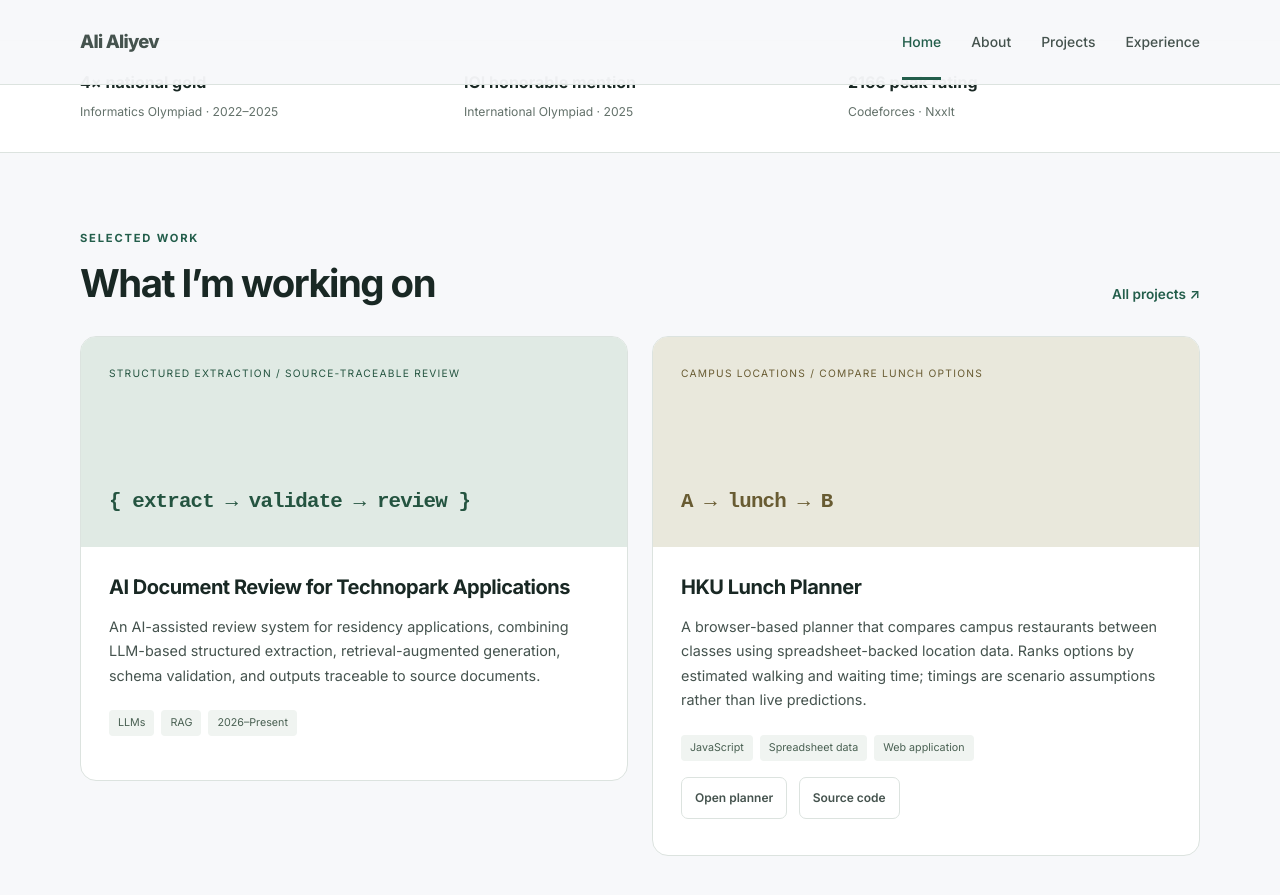
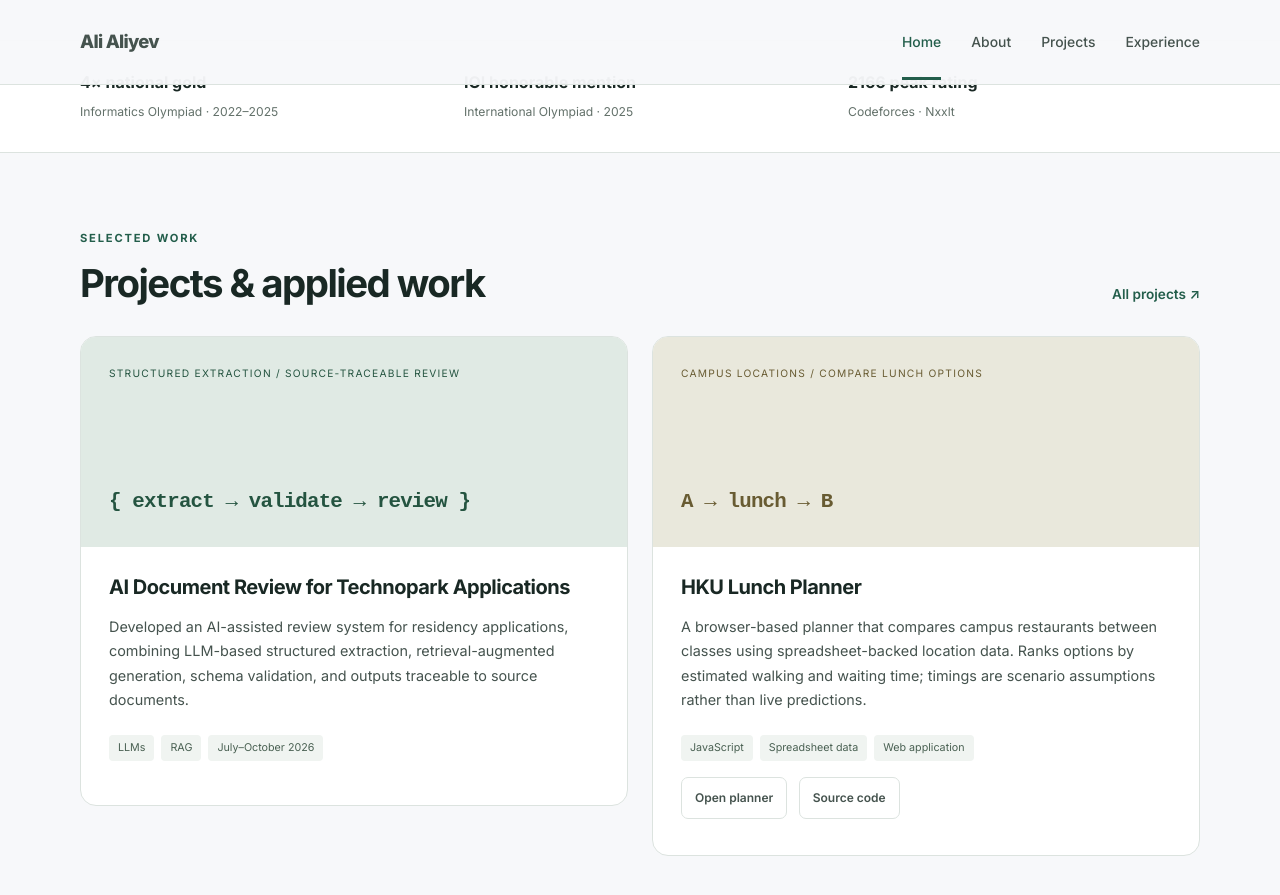
Before and after one commit to NELT14/personal-portfolio, a Jekyll site: the page built from index.html, in a window 1280 px wide and 900 px high, scrolled down 659 px. Shown: the top 895 px of the window. Built offline with Jekyll 4.4.1, drawn with Linux system fonts in a browser that asks for light colours.

Commit message:
Mark Technopark project complete in October 2026

```diff
--- a/_data/activities.yml
+++ b/_data/activities.yml
@@ -1,7 +1,7 @@
 work_experience:
   - title: AI Document Review for Technopark Applications
-    description: "Develop LLM-based structured extraction, retrieval-augmented generation, schema validation, and source-traceable outputs for a system supporting expert review of residency applications."
-    tags: [Applied AI, July 2026–Present]
+    description: "Developed LLM-based structured extraction, retrieval-augmented generation, schema validation, and source-traceable outputs for a system supporting expert review of residency applications."
+    tags: [Applied AI, July–October 2026]
   - title: Informatics Olympiad Tutor · ROOF Academy
     description: "Coach middle school students in C++, algorithms, data structures, and contest strategy for the national olympiad. Design lessons, practice contests, and personalized problem-solving guidance."
     tags: [Teaching, October 2025–Present]
--- a/_data/personal.yml
+++ b/_data/personal.yml
@@ -1,6 +1,6 @@
 name: Ali Aliyev
 location: Hong Kong
-bio: "I'm a Computer Science undergraduate at The University of Hong Kong, with a background in international informatics olympiads. I work on AI-assisted document review, teach algorithms, and set competitive programming problems. My interests span algorithmic problem-solving, machine learning, and building practical software."
+bio: "I'm a Computer Science undergraduate at The University of Hong Kong, with a background in international informatics olympiads. I have built AI-assisted document review software and authored olympiad problems. I also teach algorithms and competitive programming. My interests span algorithmic problem-solving, machine learning, and building practical software."
 education:
   - institution: The University of Hong Kong
     type: BEng in Computer Science
--- a/_data/projects.yml
+++ b/_data/projects.yml
@@ -1,6 +1,6 @@
 - title: AI Document Review for Technopark Applications
-  description: "An AI-assisted review system for residency applications, combining LLM-based structured extraction, retrieval-augmented generation, schema validation, and outputs traceable to source documents."
-  tags: [LLMs, RAG, 2026–Present]
+  description: "Developed an AI-assisted review system for residency applications, combining LLM-based structured extraction, retrieval-augmented generation, schema validation, and outputs traceable to source documents."
+  tags: [LLMs, RAG, July–October 2026]
   visual: document
   visual_label: Structured extraction / Source-traceable review
 
--- a/index.html
+++ b/index.html
@@ -30,7 +30,7 @@ permalink: /
 </section>
 <section class="section">
   <div class="container">
-    <div class="section-heading"><div><p class="eyebrow">SELECTED WORK</p><h2>What I’m working on</h2></div><a class="text-link" href="{{ '/projects/' | relative_url }}">All projects <span aria-hidden="true">↗</span></a></div>
+    <div class="section-heading"><div><p class="eyebrow">SELECTED WORK</p><h2>Projects & applied work</h2></div><a class="text-link" href="{{ '/projects/' | relative_url }}">All projects <span aria-hidden="true">↗</span></a></div>
     <div class="projects-grid">
       {% for project in site.data.projects limit:2 %}
         {% include project-card.html item=project show_image=true index=forloop.index %}
```
